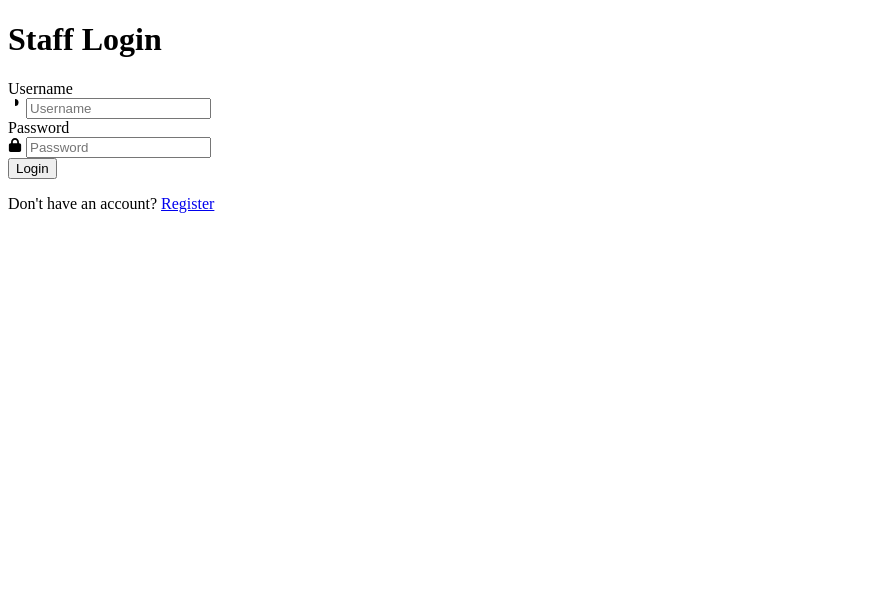
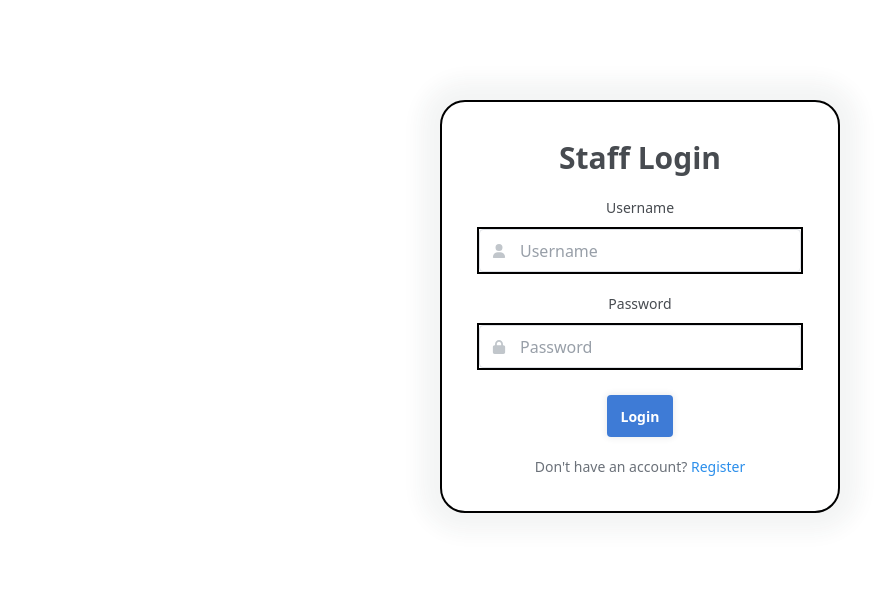
Before and after one commit to Dec-246/Complaint_Management_System, a PHP site: page /login.php in a window 1280 px wide. Shown: the top 612 px of the page, without its empty margins (0-895 px from the left). Run offline with PHP 8.4, Linux system fonts and the light colour scheme.

Commit message:
creating login form

```diff
--- a/CSS/global.css
+++ b/CSS/global.css
@@ -1,8 +1,205 @@
-.example {
-  padding: 20px;
-  color: white;
+* {
+  box-sizing: border-box;
+  font-family: system-ui, -apple-system, BlinkMacSystemFont, 'Segoe UI', Roboto, Oxygen, Ubuntu, Cantarell, 'Open Sans', 'Helvetica Neue', sans-serif;
+  font-size: 16px;
+}
+
+body, html {
+  background-color: white;
+  margin: 0;
+  padding: 0;
+}
+
+h1{
+  font-size: 30px;
+}
+h1,h2, h3, h4, h5, h6 {
+  margin: 0;
+  padding: 0;
+  color: #474b50;
+  margin: auto;
+  text-align: center;
+}
+/* controlling whole form */
+.form {
+  display: flex;
+  flex-flow: column;
+  align-items: center;
+  border: 2px solid black;
+  border-radius: 25px;
+  margin-top: 50px;
+  width: 400px;
+  max-width: 95%;
+  background-color: #ffffff;
+  box-shadow: 0px 0px 20px 20px rgba(45, 57, 68, 0.05);
+  margin: 100px auto;
+  padding: 35px;
+}
+.form .form-label {
+  display: block;
+  padding: 20px 0 10px 0;
+  font-weight: 500;
+  font-size: 14px;
+  color: #474b50;
+}
+/* form input box */
+.form .form-group {
+  display: flex;
+  position: relative;
+  justify-content: space-between;
+  align-items: center;
+  width: 100%;
   border: 2px solid black;
 }
+/* login form icons */
+.form .form-group .form-icon-left, .form .form-group .form-icon-right {
+  fill: #c1c6cb;
+  width: 40px;
+  position: absolute;
+  transform: translateY(-50%);
+  top: 50%;
+  pointer-events: none;
+}
+.form .form-group .form-icon-left {
+  left: 0;
+}
+.form .form-group .form-icon-left + .form-input {
+  padding-left: 40px;
+}
+.form .form-group .form-icon-right {
+  right: 0;
+}
+.form .form-group .form-icon-right + .form-input {
+  padding-right: 40px;
+}
+.form .form-group:focus-within .form-icon-left {
+  fill: #989fa8;
+}
+.form .form-input {
+  width: 100%;
+  height: 43px;
+  border: 1px solid #dee1e6;
+  padding: 0 15px;
+  border-radius: 4px;
+  color: #000;
+}
+.form .form-input::placeholder {
+  color: #989fa8;
+}
+.form .form-link {
+  color: #2a8eeb;
+  font-weight: 500;
+  text-decoration: none;
+  font-size: 14px;
+}
+.form .form-link:hover {
+  color: green;
+}
+.form p.register-link {
+  margin: 0;
+  padding: 20px 0 0 0;
+  font-size: 14px;
+  color: #6b7179;
+}
+/* login button */
+.btn {
+  display: inline-flex;
+  align-items: center;
+  justify-content: center;
+  text-decoration: none;
+  appearance: none;
+  cursor: pointer;
+  border: 0;
+  background-color: #3e7bd6;
+  color: #FFFFFF;
+  padding: 0 14px;
+  font-size: 14px;
+  font-weight: 600;
+  border-radius: 4px;
+  height: 42px;
+  box-shadow: 0px 0px 6px 1px rgba(45, 57, 68, 0.1);
+}
+.btn:hover {
+  background-color: green;
+}
+.login h1, .register h1 {
+  text-align: center;
+  font-size: 24px;
+  font-weight: 500;
+  padding: 15px 0;
+  margin: 0;
+}
+.pad-1 { padding: 5px; }
+.mar-1 { margin: 5px; }
+.pad-2 { padding: 10px; }
+.mar-2 { margin: 10px; }
+.pad-3 { padding: 15px; }
+.mar-3 { margin: 15px; }
+.pad-4 { padding: 20px; }
+.mar-4 { margin: 20px; }
+.pad-5 { padding: 25px; }
+.mar-5 { margin: 25px; }
+.pad-bot-1 { padding-bottom: 5px; }
+.pad-top-1 { padding-top: 5px; }
+.pad-left-1 { padding-left: 5px; }
+.pad-right-1 { padding-right: 5px; }
+.pad-x-1 { padding-left: 5px; padding-right: 5px; }
+.pad-y-1 { padding-top: 5px; padding-bottom: 5px; }
+.mar-bot-1 { margin-bottom: 5px; }
+.mar-top-1 { margin-top: 5px; }
+.mar-left-1 { margin-left: 5px; }
+.mar-right-1 { margin-right: 5px; }
+.mar-x-1 { margin-left: 5px; margin-right: 5px; }
+.mar-y-1 { margin-top: 5px; margin-bottom: 5px; }
+.pad-bot-2 { padding-bottom: 10px; }
+.pad-top-2 { padding-top: 10px; }
+.pad-left-2 { padding-left: 10px; }
+.pad-right-2 { padding-right: 10px; }
+.pad-x-2 { padding-left: 10px; padding-right: 10px; }
+.pad-y-2 { padding-top: 10px; padding-bottom: 10px; }
+.mar-bot-2 { margin-bottom: 10px; }
+.mar-top-2 { margin-top: 10px; }
+.mar-left-2 { margin-left: 10px; }
+.mar-right-2 { margin-right: 10px; }
+.mar-x-2 { margin-left: 10px; margin-right: 10px; }
+.mar-y-2 { margin-top: 10px; margin-bottom: 10px; }
+.pad-bot-3 { padding-bottom: 15px; }
+.pad-top-3 { padding-top: 15px; }
+.pad-left-3 { padding-left: 15px; }
+.pad-right-3 { padding-right: 15px; }
+.pad-x-3 { padding-left: 15px; padding-right: 15px; }
+.pad-y-3 { padding-top: 15px; padding-bottom: 15px; }
+.mar-bot-3 { margin-bottom: 15px; }
+.mar-top-3 { margin-top: 15px; }
+.mar-left-3 { margin-left: 15px; }
+.mar-right-3 { margin-right: 15px; }
+.mar-x-3 { margin-left: 15px; margin-right: 15px; }
+.mar-y-3 { margin-top: 15px; margin-bottom: 15px; }
+.pad-bot-4 { padding-bottom: 20px; }
+.pad-top-4 { padding-top: 20px; }
+.pad-left-4 { padding-left: 20px; }
+.pad-right-4 { padding-right: 20px; }
+.pad-x-4 { padding-left: 20px; padding-right: 20px; }
+.pad-y-4 { padding-top: 20px; padding-bottom: 20px; }
+.mar-bot-4 { margin-bottom: 20px; }
+.mar-top-4 { margin-top: 20px; }
+.mar-left-4 { margin-left: 20px; }
+.mar-right-4 { margin-right: 20px; }
+.mar-x-4 { margin-left: 20px; margin-right: 20px; }
+.mar-y-4 { margin-top: 20px; margin-bottom: 20px; }
+.pad-bot-5 { padding-bottom: 25px; }
+.pad-top-5 { padding-top: 25px; }
+.pad-left-5 { padding-left: 25px; }
+.pad-right-5 { padding-right: 25px; }
+.pad-x-5 { padding-left: 25px; padding-right: 25px; }
+.pad-y-5 { padding-top: 25px; padding-bottom: 25px; }
+.mar-bot-5 { margin-bottom: 25px; }
+.mar-top-5 { margin-top: 25px; }
+.mar-left-5 { margin-left: 25px; }
+.mar-right-5 { margin-right: 25px; }
+.mar-x-5 { margin-left: 25px; margin-right: 25px; }
+.mar-y-5 { margin-top: 25px; margin-bottom: 25px; }
+
 
 /* Controlls background image once user logged in */
 .body{
@@ -12,6 +209,16 @@
   /* margin: horizontal centering */
   margin: 0;
 }
+
+/* example box- changing colour based on screen size */
+.example {
+  padding: 20px;
+  color: white;
+  border: 2px solid black;
+}
+
+
+
 
 
 
@@ -55,7 +262,6 @@ button.logComplaint{
   -ms-transform: translate(-50%, -50%);
   transform: translate(-50%, -50%);
   flex: 33.3%;
-
   background-color: transparent;
   outline: none;
   font-size: 1rem;
@@ -65,7 +271,6 @@ button.logComplaint{
   border: 2px solid rgb(46, 46, 46);
   transition: 0.2s all linear;
   cursor: pointer;
-
   text-align: center;
   margin: auto;
   width: 50%;
@@ -161,8 +366,14 @@ button.complaintStatus{
   width: 95%;
 }
 
-@keyframes glowing {0% {background-position: 0 0;} 50% {
-    background-position: 400% 0;}100% {background-position: 0 0;}
+@keyframes glowing {
+  0% {
+    background-position: 0 0;
+  } 50% {
+    background-position: 400% 0;
+  }100% {
+    background-position: 0 0;
+  }
 }
 
 /* Extra small devices (phones, 600px and down) */
--- a/login.php
+++ b/login.php
@@ -15,18 +15,21 @@ if (isset($_SESSION['account_loggedIn'])) {
     <head>
         <meta charset="utf-8">
         <meta name="viewport" content="width=device-width, minimum-scale=1">
+        <link href="CSS/global.css" rel="stylesheet" type="text/css">
         <title>Login</title>
     </head>
     <body>
         <div class="login"></div>
 
-            <h1>Staff Login</h1>
+
 
             <form action="authenticate.php" method="post" class="form login-form">
 
+            <h1>Staff Login</h1>
+
             <label class="form-label" for="username">Username</label>
             <div class="form-group">
-                <svg class="form-icon-left" width="14" height="14" xmlns="http://www.w3.org/2000/svg" viewBox="0 0 448 512"> <path d="M224 256A128 128 0 1 0 224 0a128 0 1 0 0 256zm-45.7 48C79.8 304 0 383.8 0 482.3C0 498.7 13.3 512 29.7 512H418.3c16.4 0 29.7-13.3 29.7-29.7C448 383.8 368.2 304 269.7 304H178.3z"/></svg>
+                <svg class="form-icon-left" width="14" height="14" xmlns="http://www.w3.org/2000/svg" viewBox="0 0 448 512"> <path d="M224 256A128 128 0 1 0 224 0a128 128 0 1 0 0 256zm-45.7 48C79.8 304 0 383.8 0 482.3C0 498.7 13.3 512 29.7 512H418.3c16.4 0 29.7-13.3 29.7-29.7C448 383.8 368.2 304 269.7 304H178.3z"/></svg>
                 <input class="form-input" type="text" name="username" placeholder="Username" id="username" required>
             </div>
 
```
Lines whose indentation alone changed are shown as unchanged.
